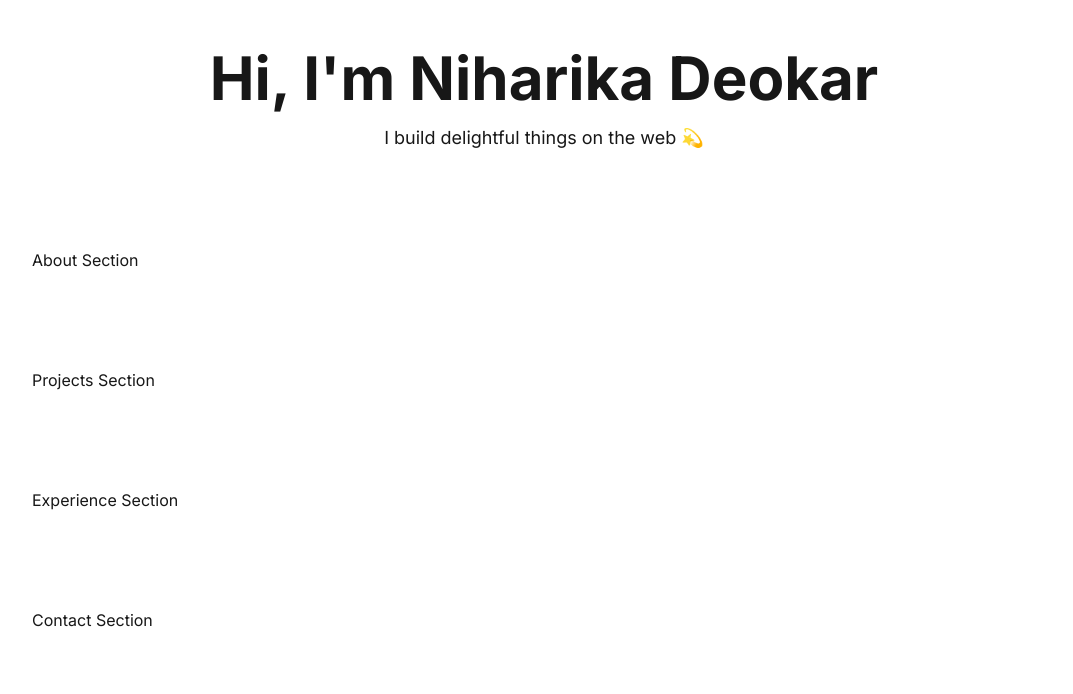
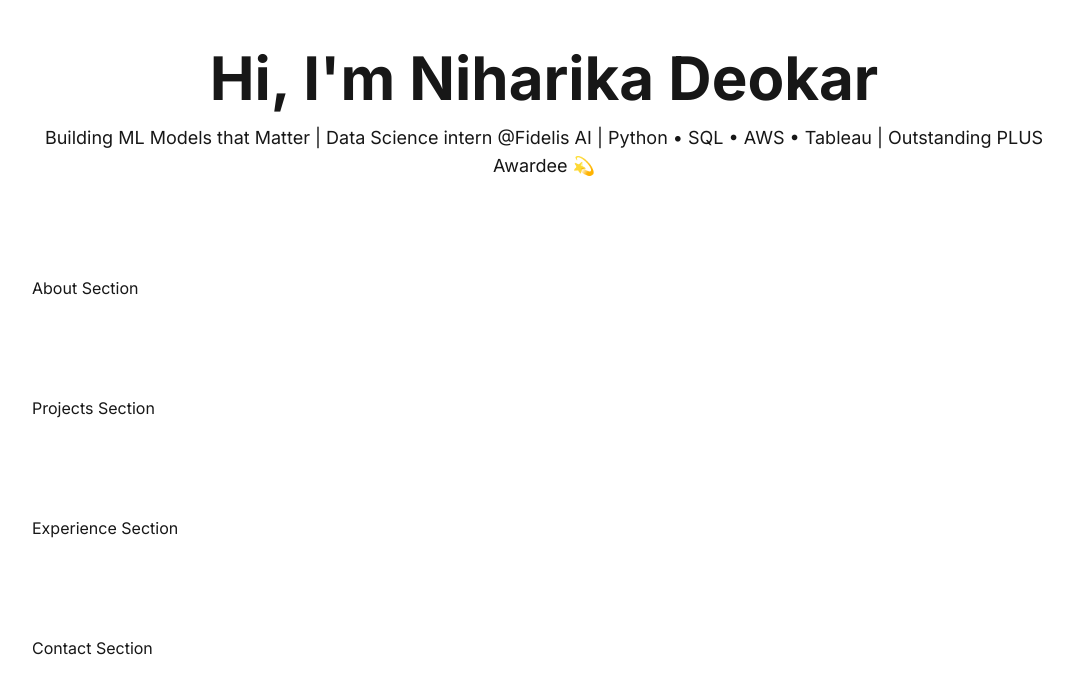
Before and after one commit to deokarniharika/niharika-portfolio, a Next.js app: page / in a window 1280 px wide. Shown: the top 694 px of the page, without its empty margins (96-1169 px from the left). Built offline with nearby package versions, Linux system fonts and the light colour scheme.

Commit message:
Update: added new info and changes

```diff
--- a/components/Hero.tsx
+++ b/components/Hero.tsx
@@ -2,7 +2,7 @@ export default function Hero() {
   return (
     <section id="hero" className="text-center">
       <h1 className="text-4xl md:text-6xl font-bold">Hi, I'm Niharika Deokar</h1>
-      <p className="mt-4 text-lg">I build delightful things on the web 💫</p>
+      <p className="mt-4 text-lg">Building ML Models that Matter | Data Science intern @Fidelis AI | Python • SQL • AWS • Tableau | Outstanding PLUS Awardee 💫</p>
     </section>
   )
 }
```
